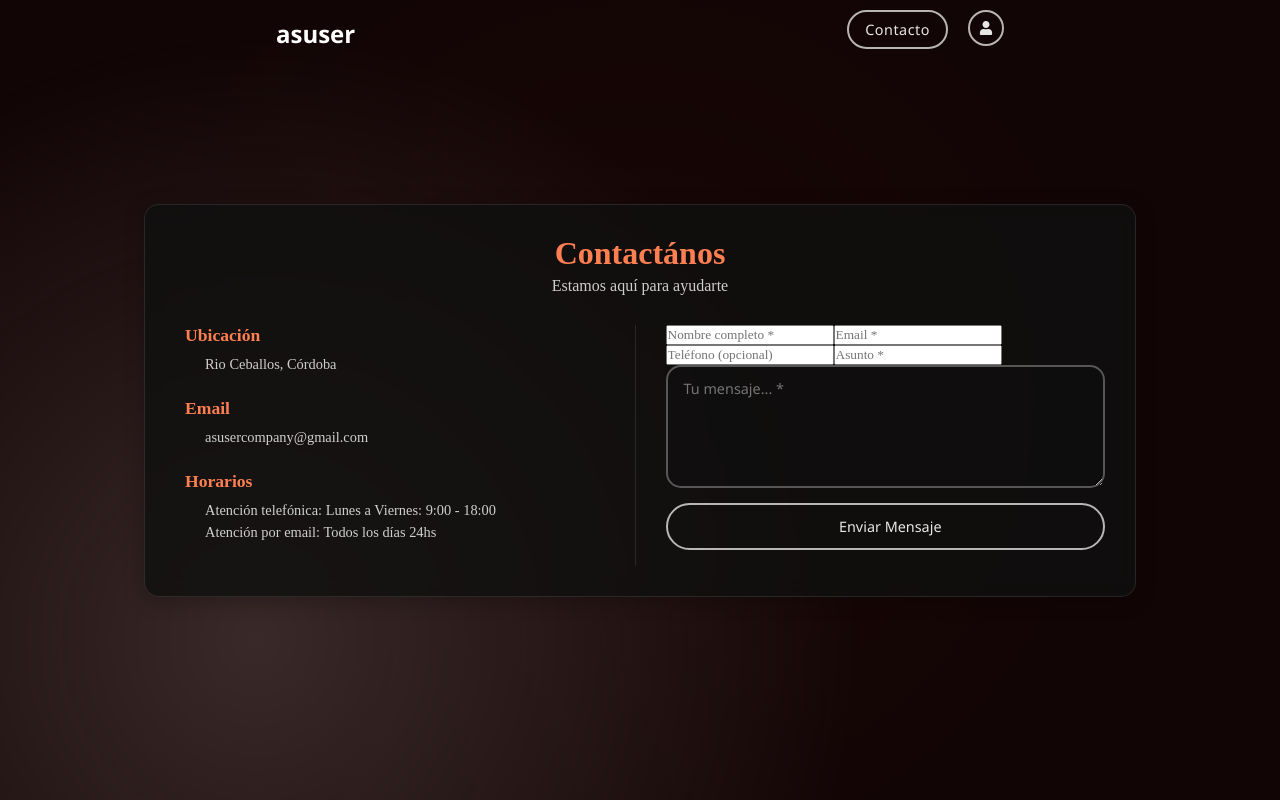
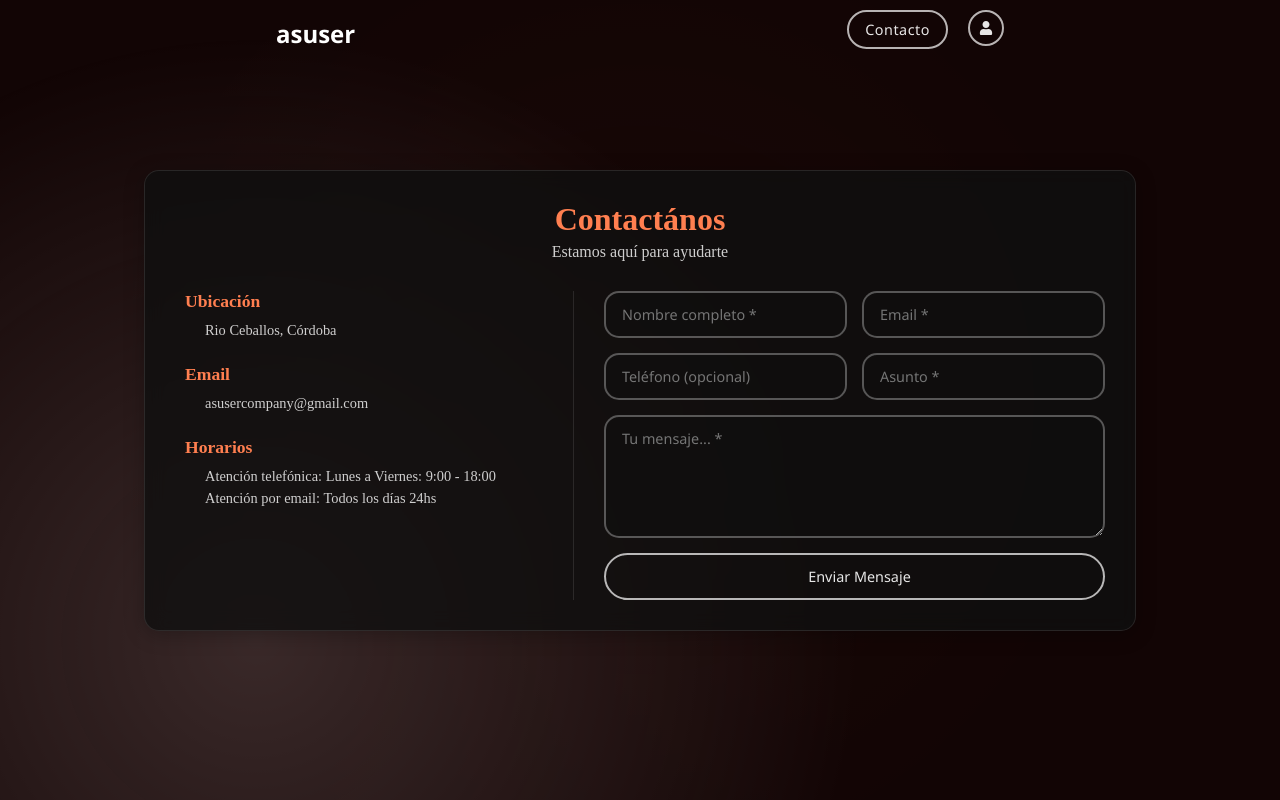
Before and after one commit to asuser-dev/frontend-asuser, a React (Vite) app in the folder app/: page /contact in a window 1280 px wide. Shown: the top 800 px of the page. Built offline with nearby package versions, Linux system fonts and the light colour scheme.

Commit message:
fix styles in contact page

```diff
--- a/app/src/pages/contact/Contact.css
+++ b/app/src/pages/contact/Contact.css
@@ -1,4 +1,4 @@
-.contact-container {
+.contact-container-2 {
   width: 100%;
   min-height: 100vh;
   display: flex;
@@ -17,7 +17,7 @@
   background-position: center;
 }
 
-.contact-box {
+.contact-box-2 {
   width: 80%;
   max-width: 1000px;
   padding: 30px;
@@ -29,42 +29,42 @@
   border: 1px solid rgba(255, 255, 255, 0.1);
 }
 
-.contact-box:hover {
+.contact-box-2:hover {
   transform: translateY(-5px);
   box-shadow: 0 10px 30px rgba(255, 127, 80, 0.2);
   border-color: rgba(255, 127, 80, 0.3);
 }
 
-.contact-title {
+.contact-title-2 {
   color: #ff7f50;
   font-size: 2rem;
   margin-bottom: 5px;
   text-align: center;
 }
 
-.contact-subtitle {
+.contact-subtitle-2 {
   color: rgba(255, 255, 255, 0.8);
   font-size: 1rem;
   margin-bottom: 30px;
   text-align: center;
 }
 
-.contact-content {
+.contact-content-2 {
   display: flex;
   gap: 30px;
 }
 
-.contact-info {
+.contact-info-2 {
   flex: 1;
   padding-right: 20px;
   border-right: 1px solid rgba(255, 255, 255, 0.1);
 }
 
-.info-section {
+.info-section-2 {
   margin-bottom: 25px;
 }
 
-.info-title {
+.info-title-2 {
   color: #ff7f50;
   font-size: 1.1rem;
   margin-bottom: 10px;
@@ -73,27 +73,52 @@
   gap: 10px;
 }
 
-.info-title i {
+.info-title-2 i {
   font-size: 1.2rem;
 }
 
-.contact-info p {
+.contact-info-2 p {
   color: rgba(255, 255, 255, 0.8);
   margin: 5px 0;
   font-size: 0.9rem;
   padding-left: 30px;
 }
 
-.contact-form-container {
+.contact-form-container-2 {
   flex: 1;
 }
 
-.contact-form {
+.contact-form-2 {
   display: flex;
   flex-direction: column;
 }
 
-.form-textarea {
+.form-row-2 {
+  display: flex;
+  gap: 15px;
+  margin-bottom: 15px;
+}
+
+.form-input-2 {
+  flex: 1;
+  padding: 12px 16px;
+  border: 2px solid rgba(255, 255, 255, 0.3);
+  border-radius: 15px;
+  font-family: "Segoe UI", sans-serif;
+  font-size: 0.9em;
+  transition: all 0.3s ease;
+  background-color: rgba(15, 15, 15, 0.5);
+  color: rgba(255, 255, 255, 0.9);
+}
+
+.form-input-2:focus {
+  outline: none;
+  border-color: #ff7f50;
+  box-shadow: 0 0 0 3px rgba(255, 127, 80, 0.2);
+  background-color: rgba(15, 15, 15, 0.7);
+}
+
+.form-textarea-2 {
   width: 100%;
   padding: 12px 16px;
   margin-bottom: 15px;
@@ -107,14 +132,14 @@
   resize: vertical;
 }
 
-.form-textarea:focus {
+.form-textarea-2:focus {
   outline: none;
   border-color: #ff7f50;
   box-shadow: 0 0 0 3px rgba(255, 127, 80, 0.2);
   background-color: rgba(15, 15, 15, 0.7);
 }
 
-.submit-button {
+.submit-button-2 {
   width: 100%;
   padding: 12px;
   background-color: transparent;
@@ -132,20 +157,29 @@
   gap: 10px;
 }
 
-.submit-button:hover {
+.submit-button-2:hover {
   background-color: rgba(255, 127, 80, 0.2);
   border-color: #ff7f50;
   color: #ff7f50;
 }
 
-.submit-button:disabled {
+.submit-button-2:disabled {
   background-color: transparent;
   border-color: rgba(255, 255, 255, 0.2);
   color: rgba(255, 255, 255, 0.4);
   cursor: not-allowed;
 }
 
-.success-message {
+.error-message-2 {
+  color: #ff6b6b;
+  background-color: rgba(255, 107, 107, 0.1);
+  padding: 10px;
+  border-radius: 10px;
+  margin-bottom: 15px;
+  border-left: 3px solid #ff6b6b;
+}
+
+.success-message-2 {
   color: #4caf50;
   background-color: rgba(76, 175, 80, 0.1);
   padding: 20px;
@@ -158,41 +192,40 @@
   gap: 10px;
 }
 
-.success-message i {
+.success-message-2 i {
   font-size: 2rem;
 }
 
 @media (max-width: 768px) {
-  .contact-content {
+  .contact-content-2 {
     flex-direction: column;
     gap: 20px;
   }
 
-  .contact-info {
+  .contact-info-2 {
     border-right: none;
     border-bottom: 1px solid rgba(255, 255, 255, 0.1);
     padding-right: 0;
     padding-bottom: 20px;
   }
 
-  .contact-box {
+  .contact-box-2 {
     width: 90%;
     padding: 20px;
+  }
+
+  .form-row-2 {
+    flex-direction: column;
   }
 }
 
 @media (max-width: 480px) {
-  .contact-box {
+  .contact-box-2 {
     width: 95%;
     padding: 15px;
   }
 
-  .form-row {
-    flex-direction: column;
-    gap: 0;
-  }
-
-  .contact-title {
+  .contact-title-2 {
     font-size: 1.5rem;
   }
 }
--- a/app/src/pages/contact/Contact.jsx
+++ b/app/src/pages/contact/Contact.jsx
@@ -71,29 +71,29 @@ const Contact = () => {
   };
 
   return (
-    <div className="contact-container">
-      <div className="contact-box">
-        <h2 className="contact-title">Contactános</h2>
-        <p className="contact-subtitle">Estamos aquí para ayudarte</p>
+    <div className="contact-container-2">
+      <div className="contact-box-2">
+        <h2 className="contact-title-2">Contactános</h2>
+        <p className="contact-subtitle-2">Estamos aquí para ayudarte</p>
 
-        <div className="contact-content">
-          <div className="contact-info">
-            <div className="info-section">
-              <h3 className="info-title">
+        <div className="contact-content-2">
+          <div className="contact-info-2">
+            <div className="info-section-2">
+              <h3 className="info-title-2">
                 <i className="fas fa-map-marker-alt"></i> Ubicación
               </h3>
               <p>Rio Ceballos, Córdoba</p>
             </div>
 
-            <div className="info-section">
-              <h3 className="info-title">
+            <div className="info-section-2">
+              <h3 className="info-title-2">
                 <i className="fas fa-envelope"></i> Email
               </h3>
               <p>asusercompany@gmail.com</p>
             </div>
 
-            <div className="info-section">
-              <h3 className="info-title">
+            <div className="info-section-2">
+              <h3 className="info-title-2">
                 <i className="fas fa-clock"></i> Horarios
               </h3>
               <p>Atención telefónica: Lunes a Viernes: 9:00 - 18:00</p>
@@ -101,24 +101,24 @@ const Contact = () => {
             </div>
           </div>
 
-          <div className="contact-form-container">
+          <div className="contact-form-container-2">
             {submitMessage ? (
-              <div className="success-message">
+              <div className="success-message-2">
                 <i className="fas fa-check-circle"></i>
                 <p>{submitMessage}</p>
               </div>
             ) : (
-              <form className="contact-form" onSubmit={handleSubmit}>
-                {error && <div className="error-message">{error}</div>}
+              <form className="contact-form-2" onSubmit={handleSubmit}>
+                {error && <div className="error-message-2">{error}</div>}
 
-                <div className="form-row">
+                <div className="form-row-2">
                   <input
                     type="text"
                     name="name"
                     placeholder="Nombre completo *"
                     value={formData.name}
                     onChange={handleChange}
-                    className="form-input"
+                    className="form-input-2"
                   />
                   <input
                     type="email"
@@ -126,18 +126,18 @@ const Contact = () => {
                     placeholder="Email *"
                     value={formData.email}
                     onChange={handleChange}
-                    className="form-input"
+                    className="form-input-2"
                   />
                 </div>
 
-                <div className="form-row">
+                <div className="form-row-2">
                   <input
                     type="tel"
                     name="phone"
                     placeholder="Teléfono (opcional)"
                     value={formData.phone}
                     onChange={handleChange}
-                    className="form-input"
+                    className="form-input-2"
                   />
                   <input
                     type="text"
@@ -145,7 +145,7 @@ const Contact = () => {
                     placeholder="Asunto *"
                     value={formData.subject}
                     onChange={handleChange}
-                    className="form-input"
+                    className="form-input-2"
                   />
                 </div>
 
@@ -154,13 +154,13 @@ const Contact = () => {
                   placeholder="Tu mensaje... *"
                   value={formData.content}
                   onChange={handleChange}
-                  className="form-textarea"
+                  className="form-textarea-2"
                   rows="5"
                 ></textarea>
 
                 <button
                   type="submit"
-                  className="submit-button"
+                  className="submit-button-2"
                   disabled={isSubmitting}
                 >
                   {isSubmitting ? (
```
